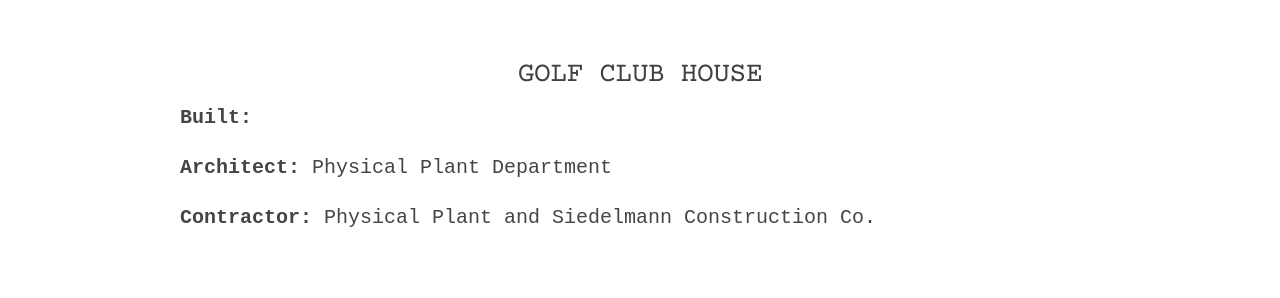
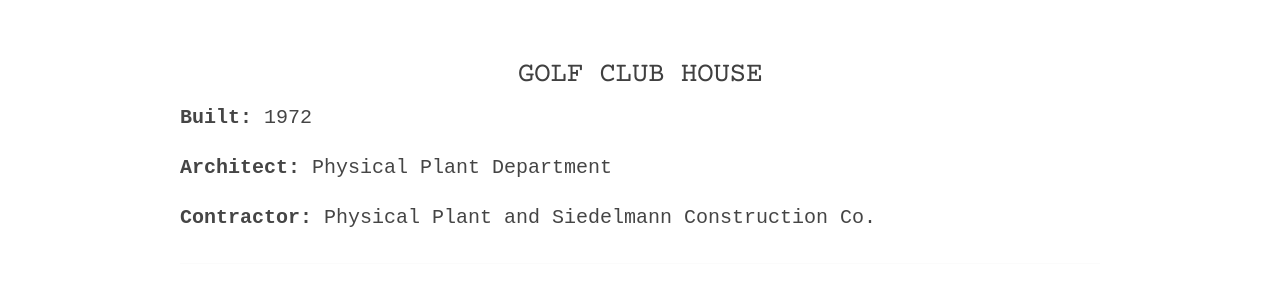
Before and after one commit to emanderson811/day-edition, a Jekyll site: the page built from _texts/buildings/090day-golf-club-house.md, in a window 1280 px wide. Shown: the part 144-442 px from the top of the page. Built offline with Jekyll 4.4.1, drawn with Linux system fonts in a browser that asks for light colours.

Commit message:
Update 090day-golf-club-house.md

```diff
--- a/_texts/buildings/090day-golf-club-house.md
+++ b/_texts/buildings/090day-golf-club-house.md
@@ -2,7 +2,7 @@
 layout: building
 title: "Golf Club House"
 alternative_name:
-built: 1972
+built: "1972"
 addition:
 architect: "Physical Plant Department"
 contractor: "Physical Plant and Siedelmann Construction Co."
```
